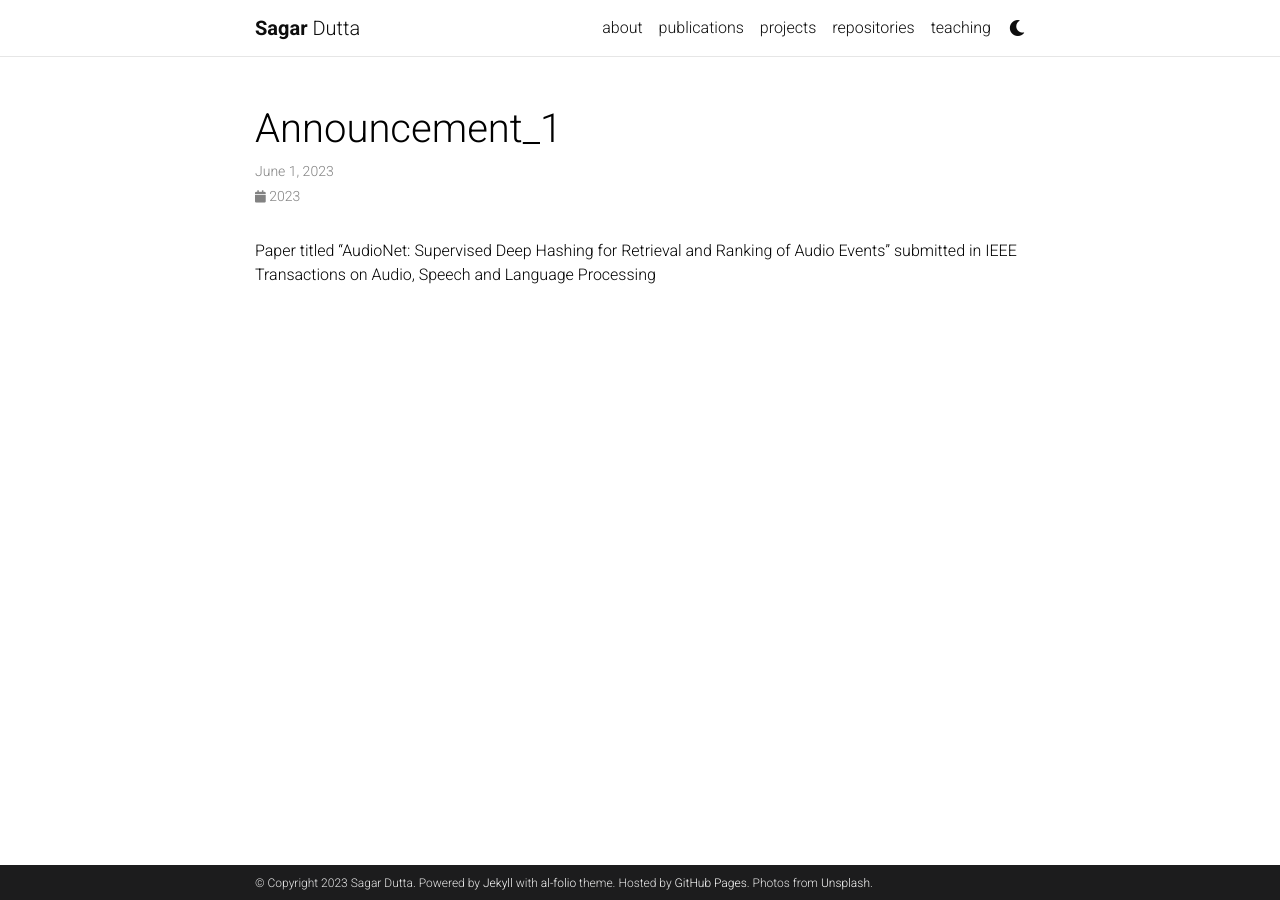
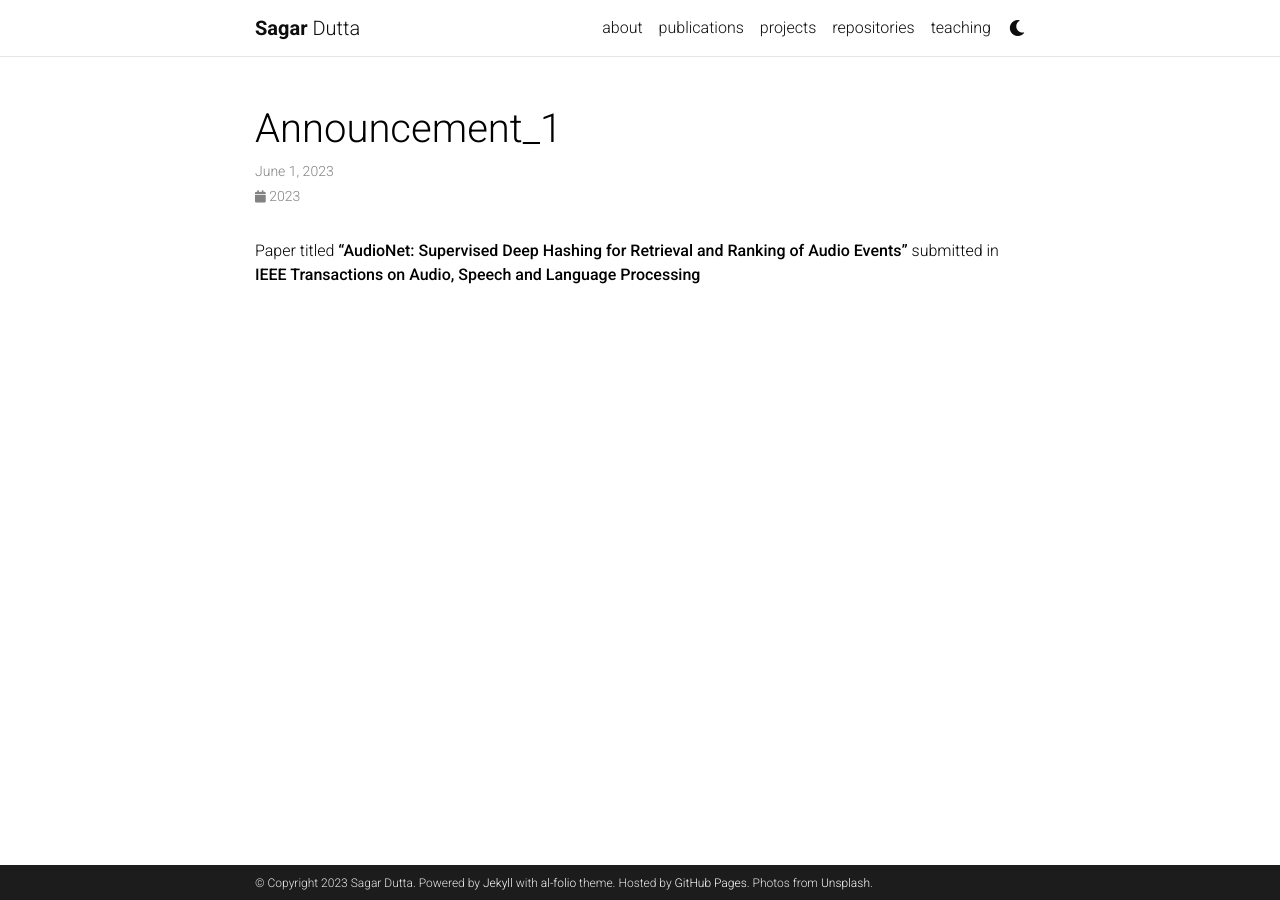
Before and after one commit to sagar0dutta/sagar0dutta.github.io, a Jekyll site: the page built from _news/announcement_1.md, in a window 1280 px wide. Built offline with Jekyll 4.4.1, drawn with Linux system fonts in a browser that asks for light colours; comment, search, counter and statistics services are not loaded; a style sheet for code colours, icons or effects is not loaded.

```diff
--- a/_news/announcement_1.md
+++ b/_news/announcement_1.md
@@ -5,4 +5,4 @@ inline: true
 related_posts: false
 ---
 
-Paper titled "AudioNet: Supervised Deep Hashing for Retrieval and Ranking of Audio Events" submitted in IEEE Transactions on Audio, Speech and Language Processing
+Paper titled **"AudioNet: Supervised Deep Hashing for Retrieval and Ranking of Audio Events"** submitted in **IEEE Transactions on Audio, Speech and Language Processing**
```
